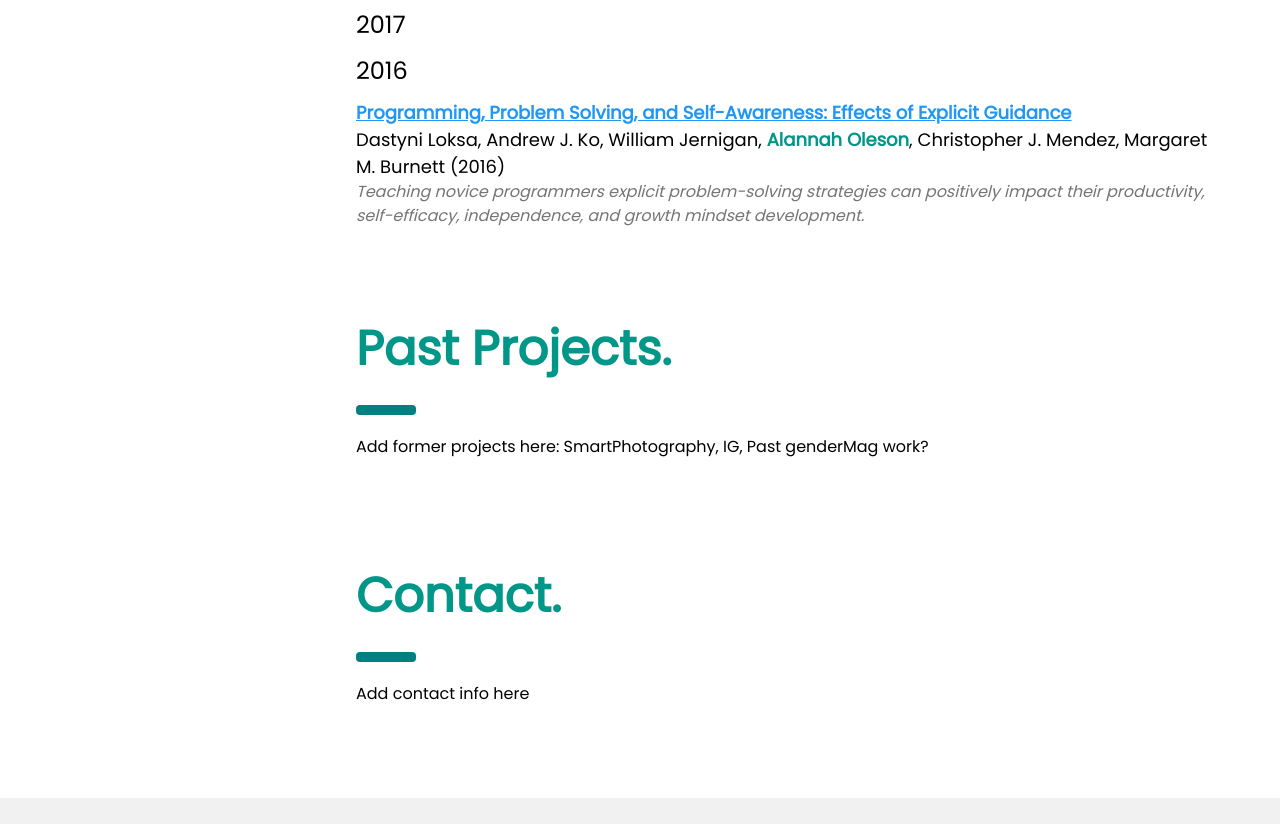
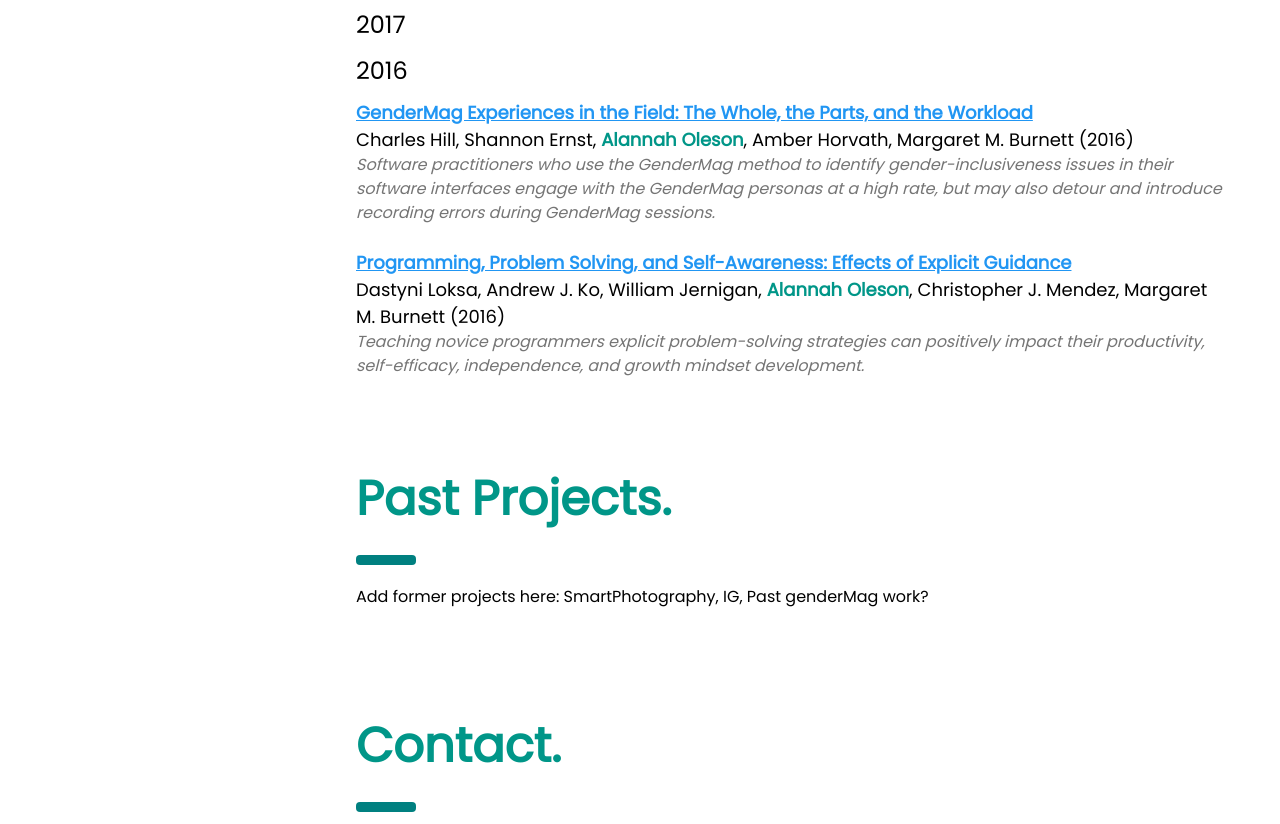
Before and after one commit to rebeccamichelson/home, a plain HTML site: page html/index.html in a window 1280 px wide. Shown: the part 852-1676 px from the top of the page. Drawn offline with nearby package versions, Linux system fonts and the light colour scheme.

Commit message:
add GM detours paper

```diff
--- a/html/index.html
+++ b/html/index.html
@@ -73,6 +73,13 @@
     <h3>2016</h3>
 
     <div class="my_paper">
+      <div class="paper_title w3-large w3-text-blue"><a href="../papers/vlhcc16-GenderMag.pdf" target="_blank"><b>GenderMag Experiences in the Field: The Whole, the Parts, and the Workload</b></a></div>
+      <div class="paper_authors w3-large">Charles Hill, Shannon Ernst, <span class="w3-text-teal"><b>Alannah Oleson</b></span>, Amber Horvath, Margaret M. Burnett (2016)</div>
+      <div class="paper_blurb w3-text-grey"><i>Software practitioners who use the GenderMag method to identify gender-inclusiveness issues in their software interfaces engage with the GenderMag personas at a high rate, but may also detour and introduce recording errors during GenderMag sessions.</i></div>
+    </div>
+    <br/>
+
+    <div class="my_paper">
       <div class="paper_title w3-large w3-text-blue"><a href="../papers/p1449-loksa.pdf" target="_blank"><b>Programming, Problem Solving, and Self-Awareness: Effects of Explicit Guidance</b></a></div>
       <div class="paper_authors w3-large">Dastyni Loksa, Andrew J. Ko, William Jernigan, <span class="w3-text-teal"><b>Alannah Oleson</b></span>, Christopher J. Mendez, Margaret M. Burnett (2016)</div>
       <div class="paper_blurb w3-text-grey"><i>Teaching novice programmers explicit problem-solving strategies can positively impact their productivity, self-efficacy, independence, and growth mindset development.</i></div>
```
Also changed, not shown: 1 other file.
